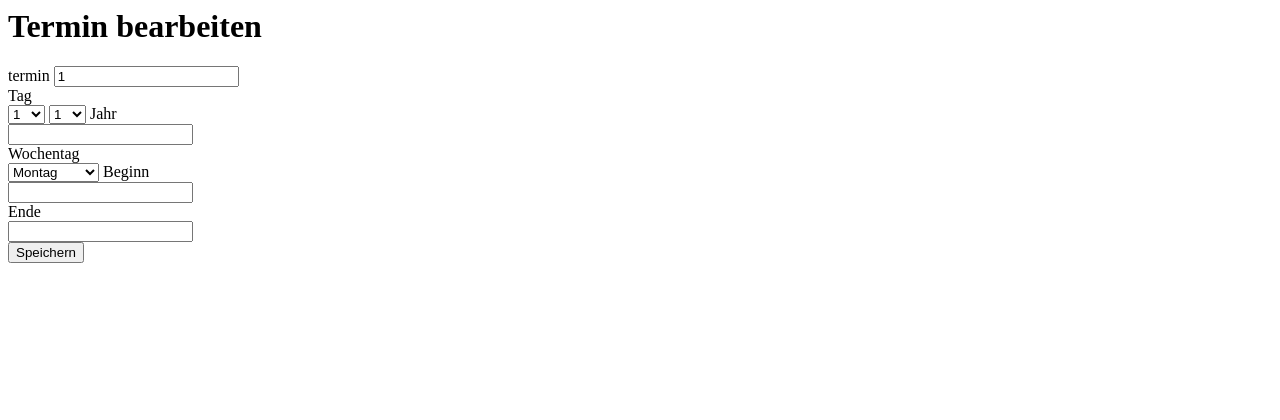
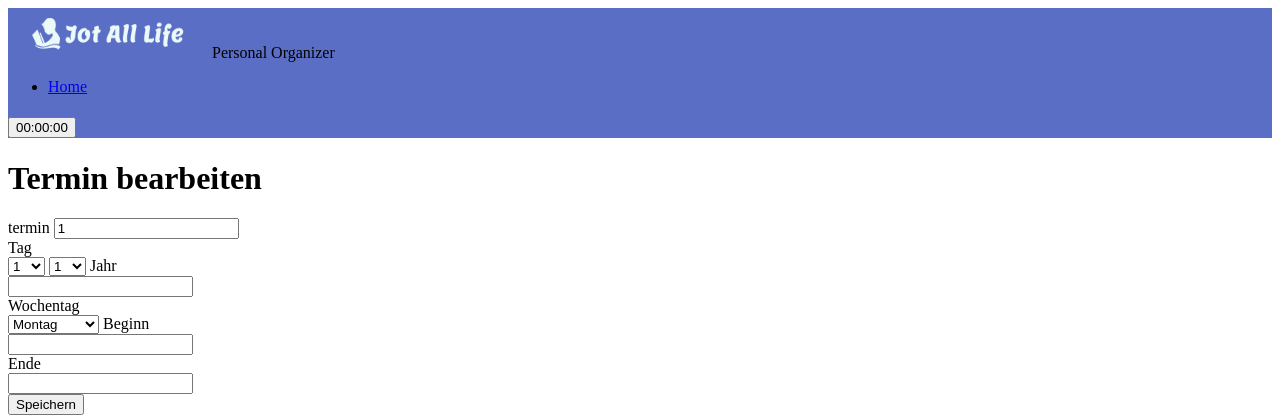
Before and after one commit to LeonardK2020/Klausurersatzleistung, a Flask app: page /edit_termin/1 in a window 1280 px wide. Shown: the top 420 px of the page. Run offline with Flask 3, Linux system fonts and the light colour scheme; data comes from the database, SQL or seed files in the repository; some libraries are stand-ins or nearby versions.

Commit message:
navbars für edit seiten

```diff
--- a/templates/edit_termin.html
+++ b/templates/edit_termin.html
@@ -3,6 +3,24 @@
     <title>Termin bearbeiten</title>
   </head>
   <body>
+
+    <nav id="nav" class="navbar sticky-top navbar-expand-lg" style="background-color: #5B6EC5;">
+      <div class="container-fluid">
+        <a class="navbar-brand">
+          <img src="{{ url_for('static', filename= 'files/logoq2.PNG') }}" alt="Bootstrap" width="200" height="50">
+          Personal Organizer</a>
+          <ul class="navbar-nav me-auto mb-2 mb-lg-0">
+              <li class="nav-item">
+                  <a class="nav-link" href="/">Home</a>
+              </li>
+          </ul>
+          <form style="margin-top: 15px"name="uhr" class="text-center">
+              <h4><input type="button" class="btn btn-outline-dark bi bi-clock" name="uhrbutton" value="00:00:00"/><i style="margin-left: 10px"class="bi bi-clock"></i></h4>
+          </form>
+      </div>
+    </nav>
+
+
     <h1>Termin bearbeiten</h1>
     <form method="POST" action="{{ url_for('edit_termin', termin_id=termin[0], name=termin[1]) }}" >
         <label for="name">termin</label>
```
Also changed, not shown: templates/edit_aufgabe.html (+19 -0 lines).
